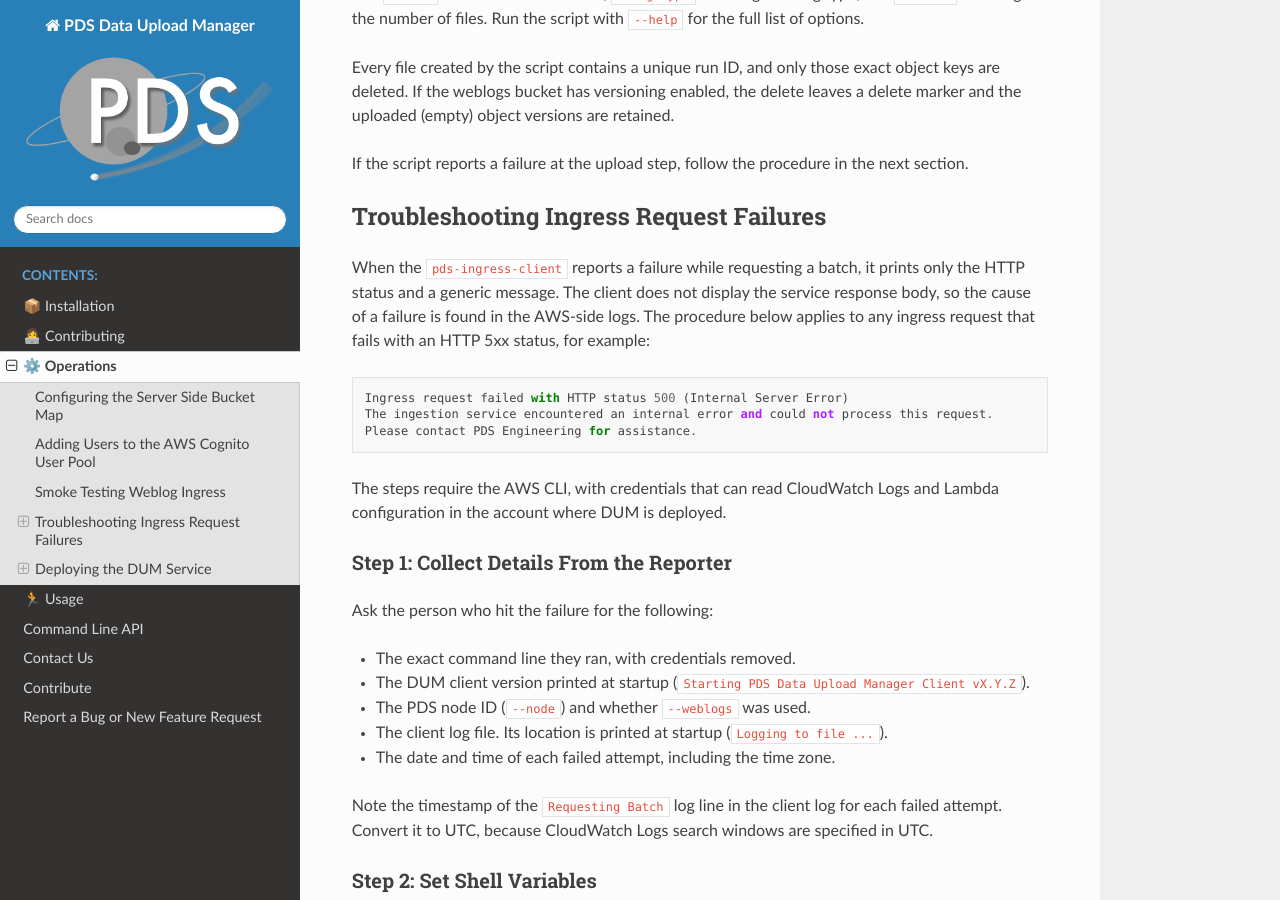
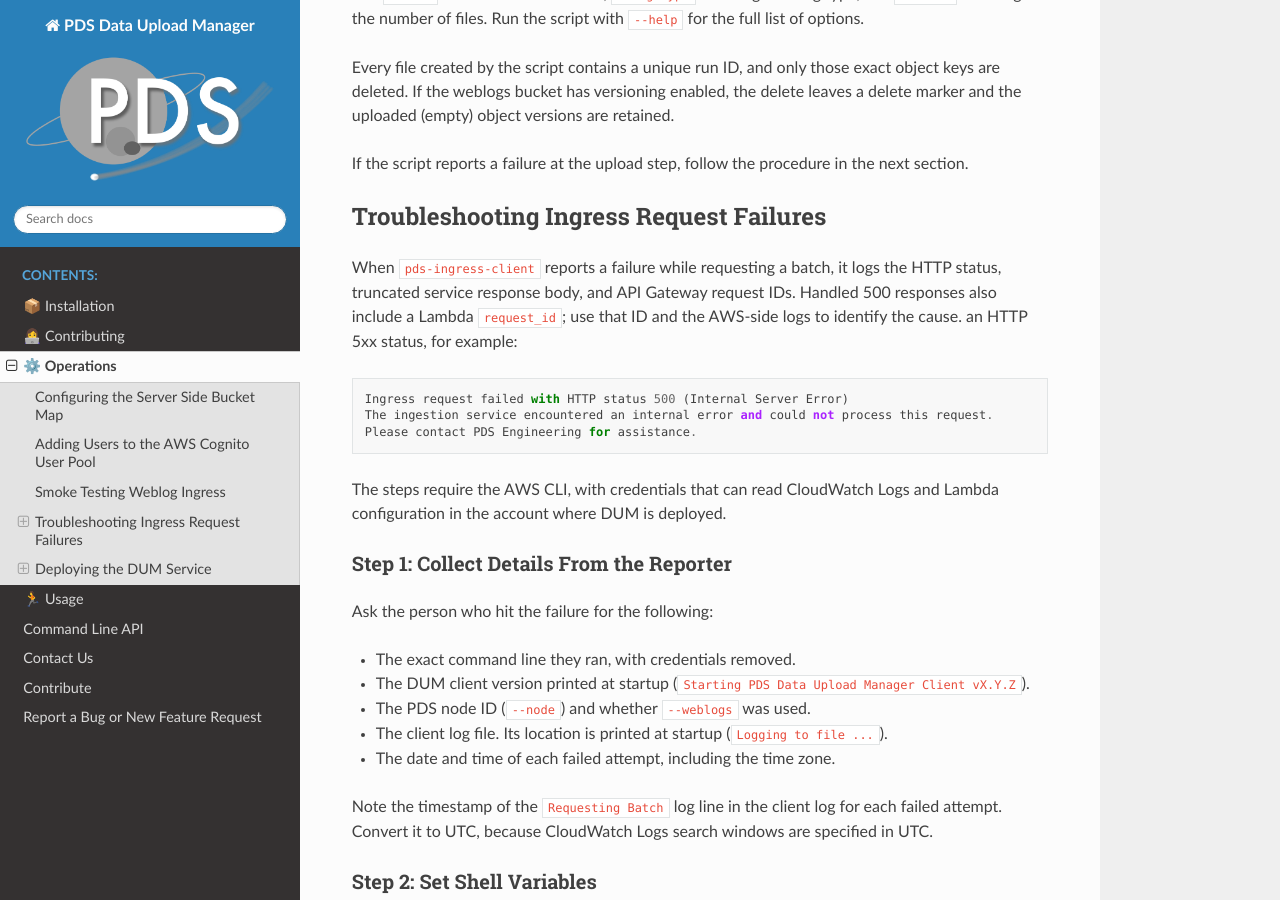
Before and after one commit to NASA-PDS/data-upload-manager, a Sphinx documentation site: the page built from docs/source/operations/index.rst, in a window 1280 px wide and 900 px high, scrolled down 3453 px. Built offline with Sphinx 7.4.7 and the Read the Docs theme 3.1.0, drawn with Linux system fonts in a browser that asks for light colours.

Commit message:
Enhance troubleshooting details for ingress failures
Updated troubleshooting information for ingress request failures to include additional logging details.

Co-authored-by: Copilot Autofix powered by AI <175728472+Copilot@users.noreply.github.com>

```diff
--- a/docs/source/operations/index.rst
+++ b/docs/source/operations/index.rst
@@ -162,9 +162,7 @@ If the script reports a failure at the upload step, follow the procedure in the
 Troubleshooting Ingress Request Failures
 -----------------------------------------
 
-When the ``pds-ingress-client`` reports a failure while requesting a batch, it prints only the HTTP
-status and a generic message. The client does not display the service response body, so the cause of
-a failure is found in the AWS-side logs. The procedure below applies to any ingress request that fails with
+When ``pds-ingress-client`` reports a failure while requesting a batch, it logs the HTTP status, truncated service response body, and API Gateway request IDs. Handled 500 responses also include a Lambda ``request_id``; use that ID and the AWS-side logs to identify the cause.
 an HTTP 5xx status, for example::
 
     Ingress request failed with HTTP status 500 (Internal Server Error)
```
